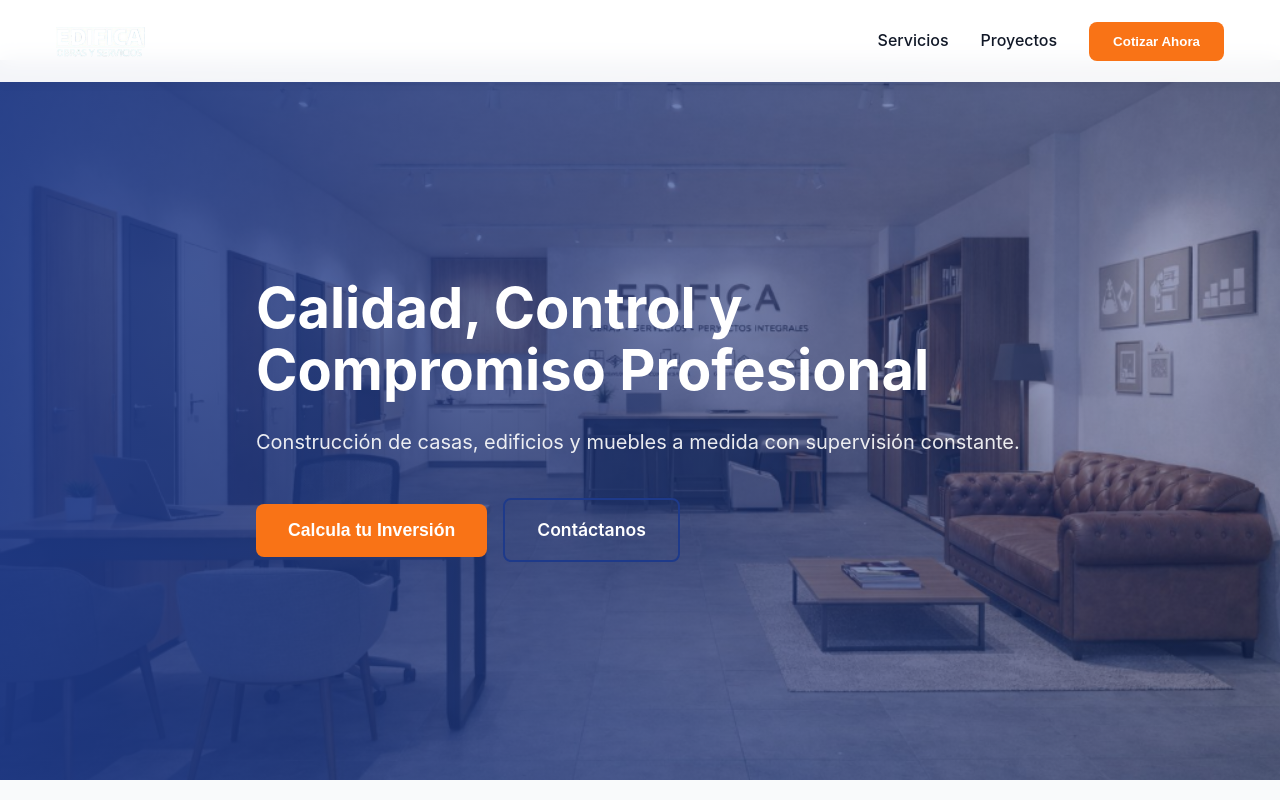
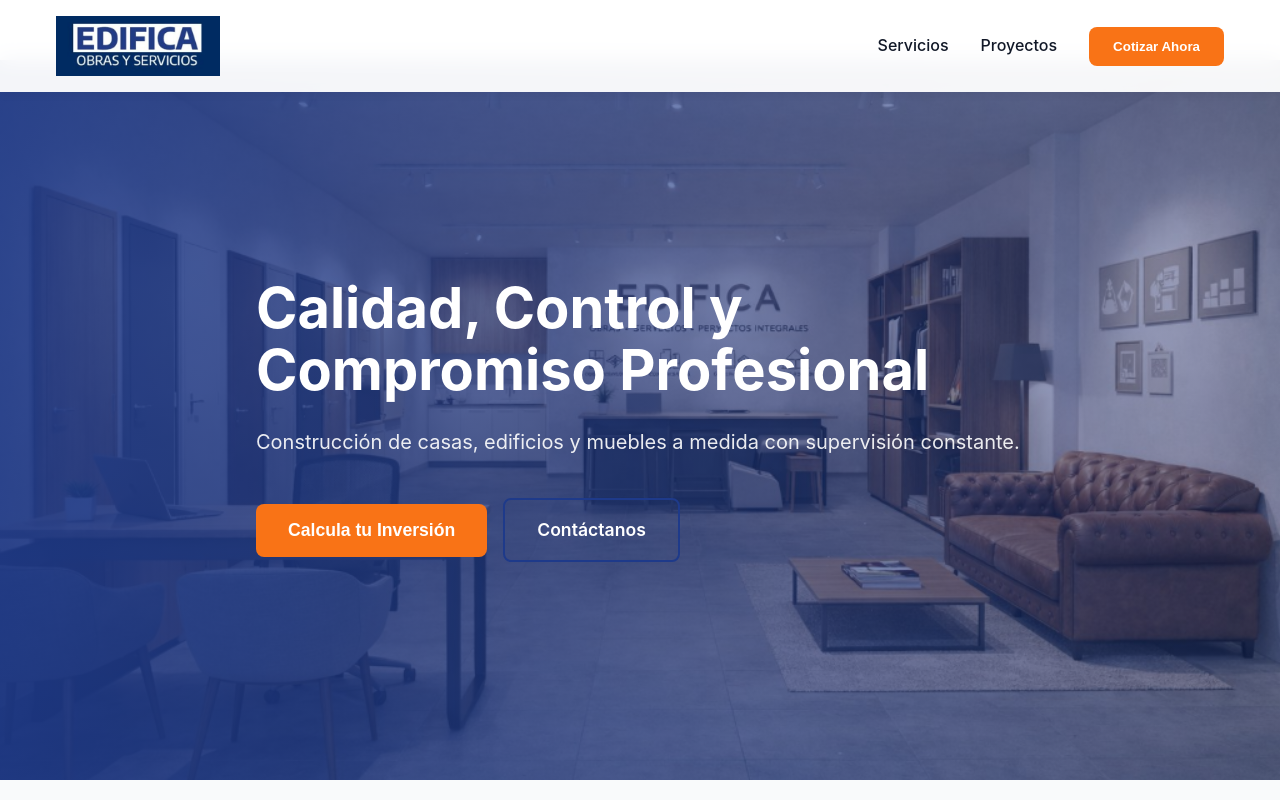
Before and after one commit to NicolasFrance01/edifica-web, a Vue app: page / in a window 1280 px wide. Shown: the top 800 px of the page. Built offline with nearby package versions, Linux system fonts and the light colour scheme.

Commit message:
Update landing page logo to new version (white box)

```diff
--- a/src/components/LandingPage.vue
+++ b/src/components/LandingPage.vue
@@ -157,7 +157,7 @@ const scrollToCalculator = () => {
   align-items: center;
   gap: 1rem;
 }
-.logo-img { height: 50px; width: auto; }
+.logo-img { height: 60px; width: auto; }
 .brand-name {
   font-weight: 800;
   font-size: 1.5rem;
```
Also changed, not shown: public/logo_landing.png.
